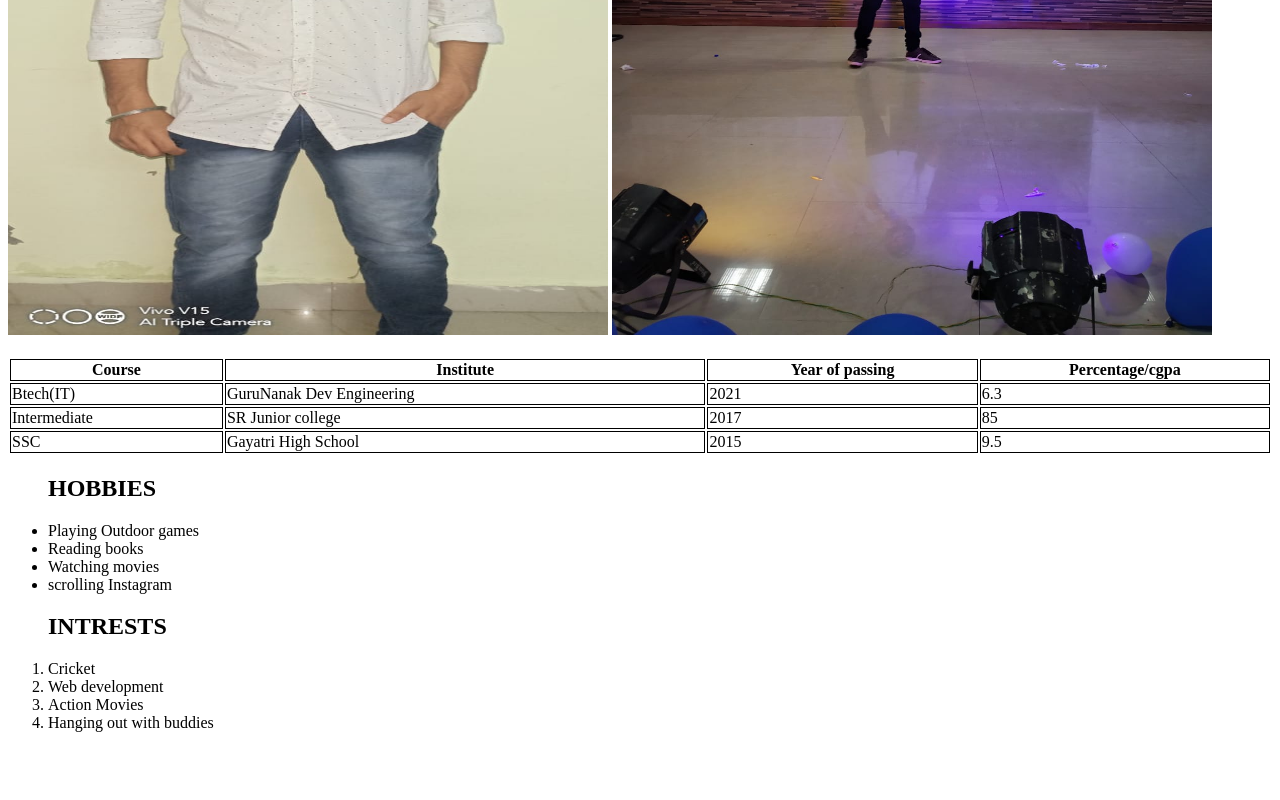
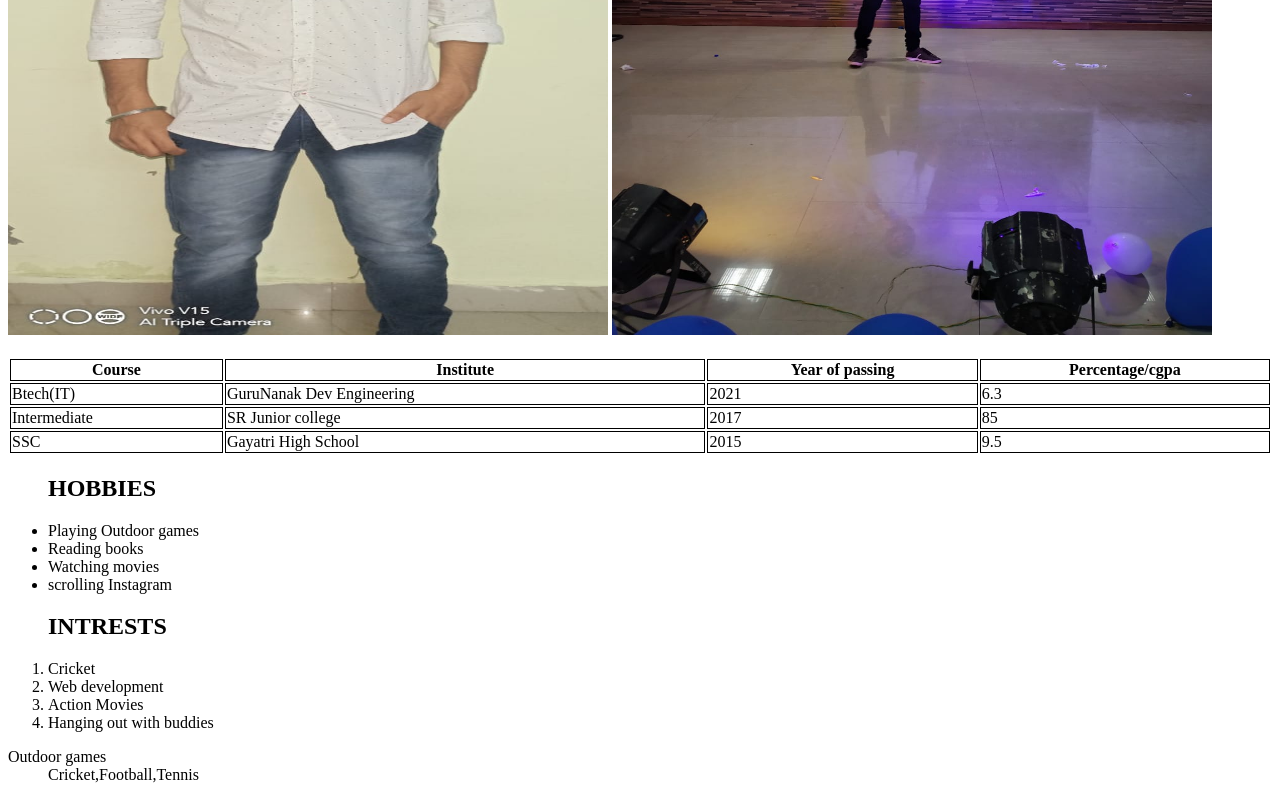
Before and after one commit to Gagandeep24/Myproject, a plain HTML site: page index.html in a window 1280 px wide. Shown: the part 605-1405 px from the top of the page. Before the commit the page ends 1353 px from the top, so only its background shows below. Drawn offline with Linux system fonts and the light colour scheme.

Commit message:
modified index file

```diff
--- a/index.html
+++ b/index.html
@@ -60,6 +60,10 @@
           <li>Action Movies</li>
           <li>Hanging out with buddies</li>
         </ol>
+        <dl>
+          <dt>Outdoor games</dt>
+          <dd>Cricket,Football,Tennis</dd>
+        </dl>
         </div>
       </section>
     </body>
```
